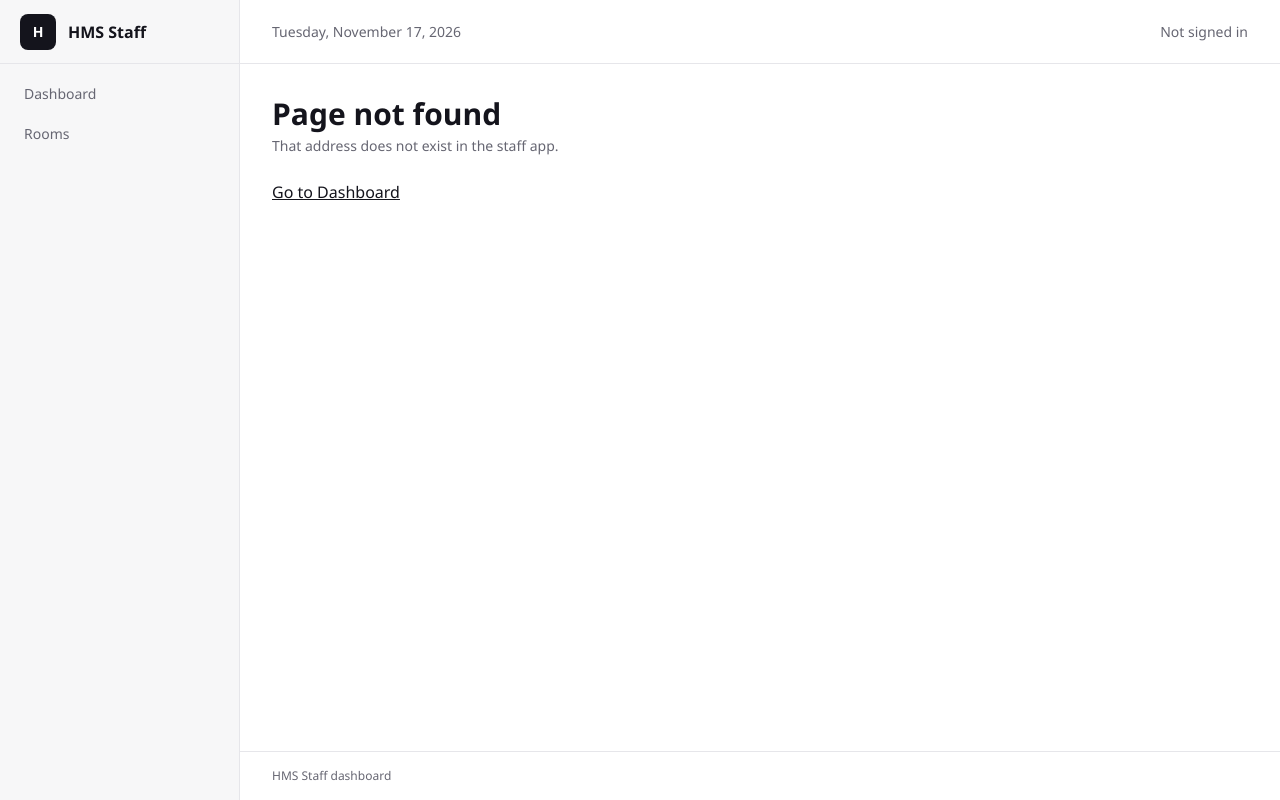
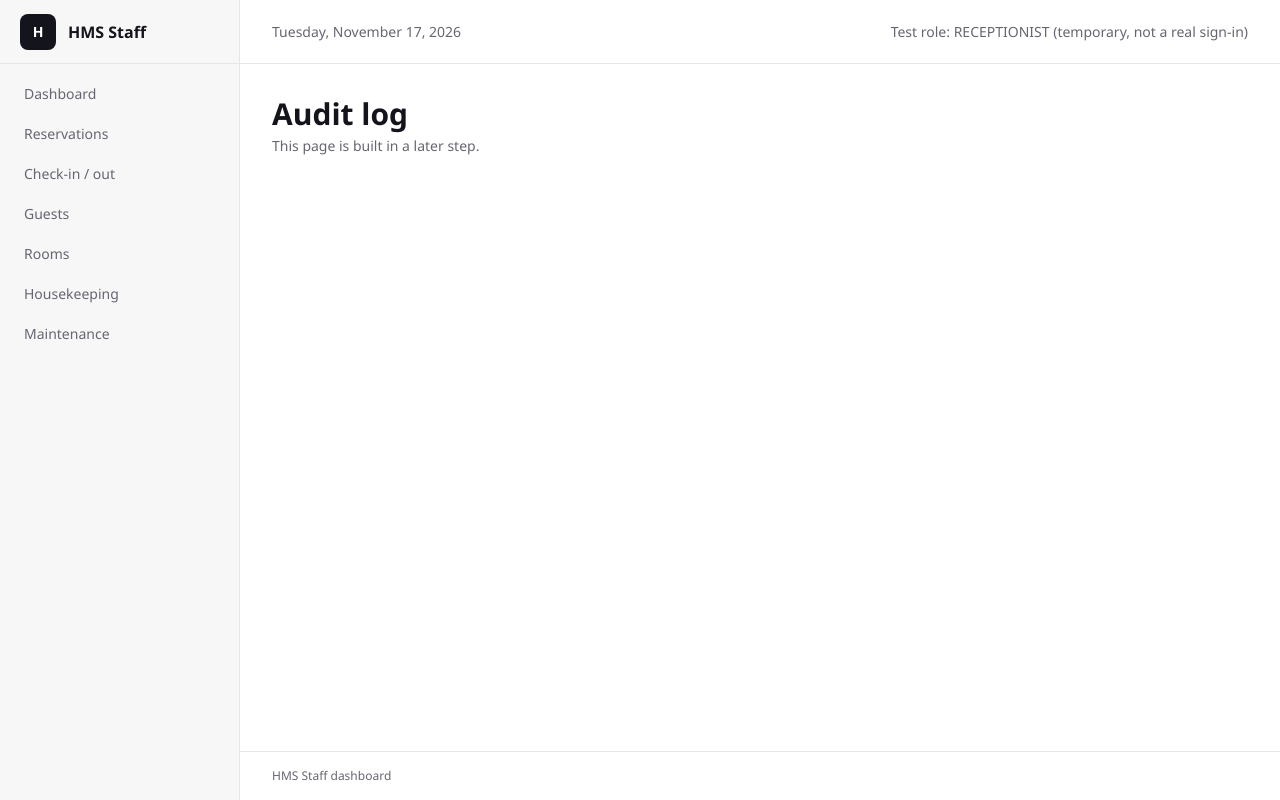
Before and after one commit to Selah-technologies/hotel-management-system, a React (Vite) app in the folder apps/staff/: page /audit in a window 1280 px wide. Before the commit this address had no page. Built offline with nearby package versions, Linux system fonts and the light colour scheme.

Commit message:
feat(staff): show menu items by permission with a stand-in user (NFR-09)

```diff
--- /dev/null
+++ b/apps/staff/src/auth/standInUser.ts
@@ -0,0 +1,38 @@
+import type { CurrentUser, Permission, StaffRole } from "./types";
+
+// TEMPORARY until GET /api/auth/me exists. Change this one line to try another role.
+const STAND_IN_ROLE: StaffRole = "RECEPTIONIST";
+
+// Copied from the handbook's PROPOSED matrix (Chapter 21).
+// Every cell is TO BE CONFIRMED WITH HOTEL. The real list will come from the API.
+const PERMISSIONS_BY_ROLE: Record<StaffRole, Permission[]> = {
+  ADMIN: [
+    "rooms.view", "rooms.manage", "rates.manage", "reservations.view",
+    "reservations.create", "reservations.update", "reservations.cancel",
+    "guests.view", "guests.manage", "stays.check_in", "stays.check_out",
+    "invoices.view", "payments.record", "payments.refund", "services.order",
+    "services.catalog", "housekeeping.view_all", "housekeeping.assign",
+    "housekeeping.update", "maintenance.report", "maintenance.manage",
+    "reports.operational", "reports.financial", "users.manage", "settings.manage",
+    "audit.view",
+  ],
+  MANAGER: [
+    "rooms.view", "rates.manage", "reservations.view", "reservations.cancel",
+    "guests.view", "invoices.view", "payments.refund", "services.catalog",
+    "housekeeping.view_all", "housekeeping.assign", "maintenance.report",
+    "maintenance.manage", "reports.operational", "reports.financial",
+  ],
+  RECEPTIONIST: [
+    "rooms.view", "reservations.view", "reservations.create", "reservations.update",
+    "reservations.cancel", "guests.view", "guests.manage", "stays.check_in",
+    "stays.check_out", "invoices.view", "payments.record", "services.order",
+    "housekeeping.view_all", "maintenance.report",
+  ],
+  HOUSEKEEPING: ["housekeeping.view_own", "housekeeping.update", "maintenance.report"],
+};
+
+export const STAND_IN_USER: CurrentUser = {
+  displayName: "Test user",
+  role: STAND_IN_ROLE,
+  permissions: PERMISSIONS_BY_ROLE[STAND_IN_ROLE],
+};
--- /dev/null
+++ b/apps/staff/src/auth/types.ts
@@ -0,0 +1,41 @@
+// TEMPORARY: copied from handbook Chapter 21.
+// The source of truth belongs in packages/shared (Member 2). Replace this file
+// with an import from @hms/shared once it exports these names.
+
+export type StaffRole = "ADMIN" | "MANAGER" | "RECEPTIONIST" | "HOUSEKEEPING";
+
+export type Permission =
+  | "rooms.view"
+  | "rooms.manage"
+  | "rates.manage"
+  | "reservations.view"
+  | "reservations.create"
+  | "reservations.update"
+  | "reservations.cancel"
+  | "guests.view"
+  | "guests.manage"
+  | "stays.check_in"
+  | "stays.check_out"
+  | "invoices.view"
+  | "payments.record"
+  | "payments.refund"
+  | "services.order"
+  | "services.catalog"
+  | "housekeeping.view_all"
+  | "housekeeping.view_own"
+  | "housekeeping.assign"
+  | "housekeeping.update"
+  | "maintenance.report"
+  | "maintenance.manage"
+  | "reports.operational"
+  | "reports.financial"
+  | "users.manage"
+  | "settings.manage"
+  | "audit.view";
+
+// ASSUMED shape of GET /api/auth/me. TO BE CONFIRMED WITH MEMBER 2.
+export type CurrentUser = {
+  displayName: string;
+  role: StaffRole;
+  permissions: readonly Permission[];
+};
--- /dev/null
+++ b/apps/staff/src/auth/useAuth.ts
@@ -0,0 +1,8 @@
+import type { CurrentUser } from "./types";
+import { STAND_IN_USER } from "./standInUser";
+
+// TEMPORARY: always returns the stand-in user.
+// Later this reads the signed-in user from GET /api/auth/me (needs Member 2's contract).
+export function useAuth(): { user: CurrentUser | null } {
+  return { user: STAND_IN_USER };
+}
--- a/apps/staff/src/components/AppLayout.tsx
+++ b/apps/staff/src/components/AppLayout.tsx
@@ -1,11 +1,7 @@
+import { NavLink, Outlet } from "react-router";
+import { useAuth } from "../auth/useAuth";
+import { visibleNavItems } from "../navigation";
 import { useState } from "react";
-import { NavLink, Outlet } from "react-router";
-
-// Menu items for pages that exist so far. More are added as pages are built.
-const NAV_ITEMS = [
-  { to: "/dashboard", label: "Dashboard" },
-  { to: "/rooms", label: "Rooms" },
-];
 
 // Uses the browser's clock. The hotel's time zone is TO BE CONFIRMED WITH HOTEL.
 function formatToday(): string {
@@ -19,7 +15,8 @@ function formatToday(): string {
 
 export default function AppLayout() {
   const [menuOpen, setMenuOpen] = useState(false);
-
+  const { user } = useAuth();
+  const navItems = visibleNavItems(user);
   return (
     <div className="min-h-screen bg-white text-ink md:flex">
       <a
@@ -53,7 +50,7 @@ export default function AppLayout() {
           className={`${menuOpen ? "block" : "hidden"} p-3 md:block`}
         >
           <ul className="space-y-1">
-            {NAV_ITEMS.map((item) => (
+            {navItems.map((item) => (
               <li key={item.to}>
                 <NavLink
                   to={item.to}
@@ -77,7 +74,9 @@ export default function AppLayout() {
       <div className="flex min-h-screen flex-1 flex-col">
         <header className="hidden h-16 items-center justify-between border-b border-line px-8 md:flex">
           <p className="text-sm text-ink-soft">{formatToday()}</p>
-          <p className="text-sm text-ink-soft">Not signed in</p>
+  <p className="text-sm text-ink-soft">
+  {user ? `Test role: ${user.role} (temporary, not a real sign-in)` : "Not signed in"}
+</p>
         </header>
         <main id="main" tabIndex={-1} className="flex-1 px-4 py-8 outline-none md:px-8">
           <div className="mx-auto max-w-5xl">
--- /dev/null
+++ b/apps/staff/src/navigation.ts
@@ -0,0 +1,35 @@
+import type { CurrentUser, Permission } from "./auth/types";
+
+export type NavItem = {
+  to: string;
+  label: string;
+  // The user needs at least one of these. No list means any signed-in staff member.
+  anyOf?: Permission[];
+};
+
+// From handbook Chapter 30 (menu table) and Chapter 28 (staff routes).
+export const NAV_ITEMS: NavItem[] = [
+  { to: "/dashboard", label: "Dashboard" },
+  { to: "/reservations", label: "Reservations", anyOf: ["reservations.view"] },
+  { to: "/stays", label: "Check-in / out", anyOf: ["stays.check_in"] },
+  { to: "/guests", label: "Guests", anyOf: ["guests.view"] },
+  { to: "/rooms", label: "Rooms", anyOf: ["rooms.view"] },
+  {
+    to: "/housekeeping",
+    label: "Housekeeping",
+    anyOf: ["housekeeping.view_all", "housekeeping.view_own"],
+  },
+  { to: "/maintenance", label: "Maintenance", anyOf: ["maintenance.report"] },
+  { to: "/reports", label: "Reports", anyOf: ["reports.operational"] },
+  { to: "/users", label: "Users", anyOf: ["users.manage"] },
+  { to: "/settings", label: "Settings", anyOf: ["settings.manage"] },
+  { to: "/audit", label: "Audit log", anyOf: ["audit.view"] },
+];
+
+// Convenience for honest users only. The backend decides what is actually allowed.
+export function visibleNavItems(user: CurrentUser | null): NavItem[] {
+  if (!user) return [];
+  return NAV_ITEMS.filter(
+    (item) => !item.anyOf || item.anyOf.some((p) => user.permissions.includes(p)),
+  );
+}
--- /dev/null
+++ b/apps/staff/src/pages/ComingSoonPage.tsx
@@ -0,0 +1,13 @@
+import PageHeader from "../components/PageHeader";
+
+type ComingSoonPageProps = {
+  title: string;
+};
+
+export default function ComingSoonPage({ title }: ComingSoonPageProps) {
+  return (
+    <div>
+      <PageHeader title={title} description="This page is built in a later step." />
+    </div>
+  );
+}
--- a/apps/staff/src/routes.tsx
+++ b/apps/staff/src/routes.tsx
@@ -2,6 +2,7 @@ import { Navigate, Route, Routes } from "react-router";
 import AppLayout from "./components/AppLayout";
 import DashboardPage from "./pages/DashboardPage";
 import RoomsPage from "./pages/RoomsPage";
+import ComingSoonPage from "./pages/ComingSoonPage";
 import NotFoundPage from "./pages/NotFoundPage";
 
 export default function AppRoutes() {
@@ -11,6 +12,15 @@ export default function AppRoutes() {
       <Route element={<AppLayout />}>
         <Route path="/dashboard" element={<DashboardPage />} />
         <Route path="/rooms" element={<RoomsPage />} />
+        <Route path="/reservations" element={<ComingSoonPage title="Reservations" />} />
+        <Route path="/stays" element={<ComingSoonPage title="Check-in / out" />} />
+        <Route path="/guests" element={<ComingSoonPage title="Guests" />} />
+        <Route path="/housekeeping" element={<ComingSoonPage title="Housekeeping" />} />
+        <Route path="/maintenance" element={<ComingSoonPage title="Maintenance" />} />
+        <Route path="/reports" element={<ComingSoonPage title="Reports" />} />
+        <Route path="/users" element={<ComingSoonPage title="Users" />} />
+        <Route path="/settings" element={<ComingSoonPage title="Settings" />} />
+        <Route path="/audit" element={<ComingSoonPage title="Audit log" />} />
         <Route path="*" element={<NotFoundPage />} />
       </Route>
     </Routes>
```
